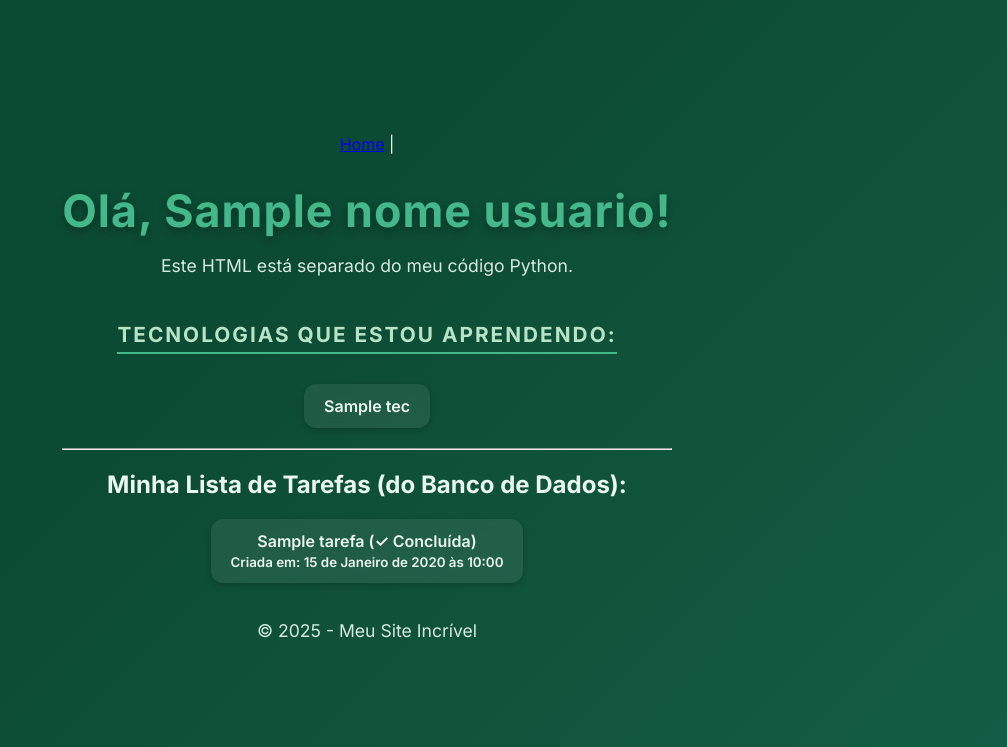
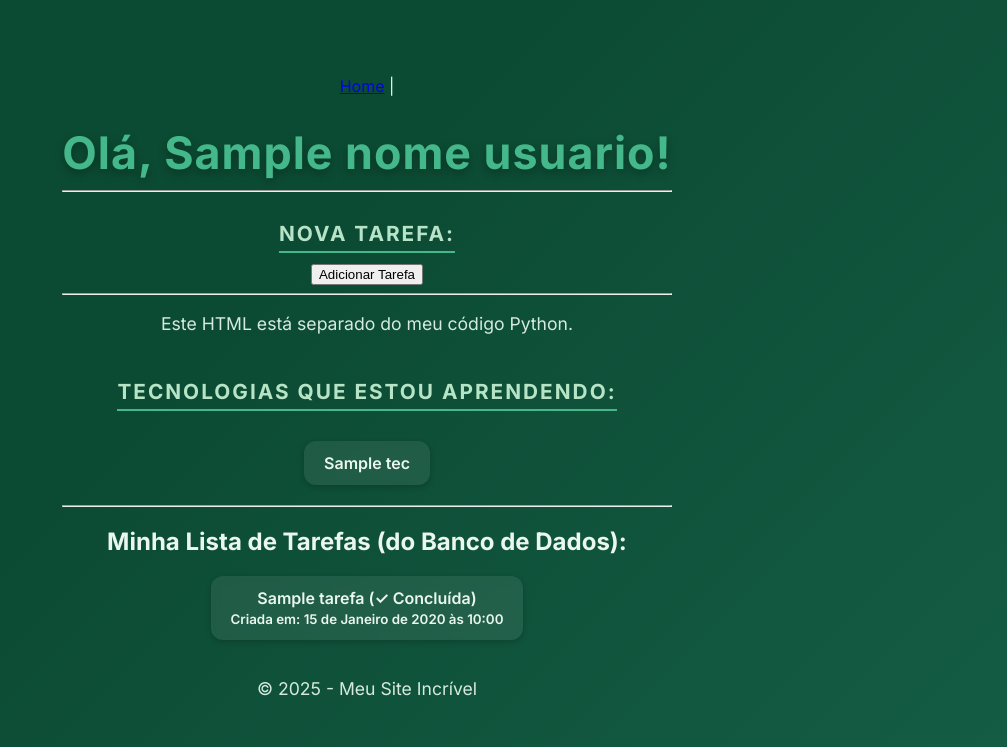
Before and after one commit to BeiruthDEV/Curso-Softex-Python-Django, a Django app: template modulo_4/templates/home.html in a window 1280 px wide. Shown: the top 747 px of the page, without its empty margins (273-1280 px from the left). Run offline with Django 5.2, Linux system fonts and the light colour scheme; tables that the repository leaves empty hold one stand-in row (values such as "Sample post"); the template is opened without the code that fills it: values that come from a table or form of the project are taken from there, most other values are stand-ins (such as "Sample title", 1, 10 or a date in 2020).

Commit message:
Aula 12/11

```diff
--- a/modulo_4/core/forms.py
+++ b/modulo_4/core/forms.py
@@ -1,2 +1,8 @@
 from django import forms
 from .models import Tarefa
+
+class TarefaForm(forms.ModelForm):
+    class Meta:
+        model = Tarefa
+
+        fields = ['título']
--- a/modulo_4/templates/home.html
+++ b/modulo_4/templates/home.html
@@ -4,6 +4,16 @@
 {% endblock %}
 {% block content %}
   <h1>Olá, {{ nome_usuario }}!</h1>
+
+  <hr>
+  <h3>Nova Tarefa:</h3>
+  <form method="POST">
+    {% csrf_token %}
+    {{ form.as_p }}
+    <button type="submit">Adicionar Tarefa</button>
+  </form>
+  <hr>
+
   <p>Este HTML está separado do meu código Python.</p>
   <h3>Tecnologias que estou aprendendo:</h3>
   <ul>
```
